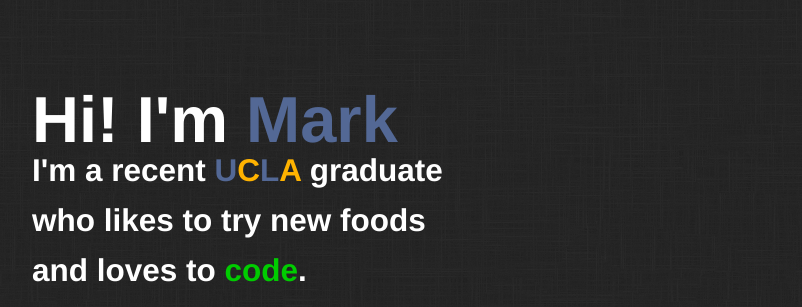
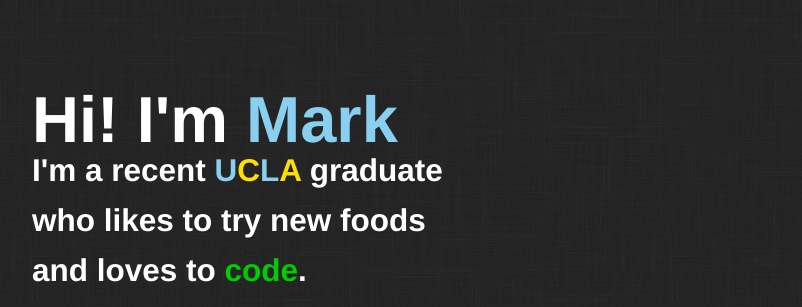
Before and after one commit to mvismonte/personal-website, a plain HTML site: page index.html in a window 1280 px wide. Shown: the top 307 px of the page, without its empty margins (223-1025 px from the left). Drawn offline with Linux system fonts and the light colour scheme.

Commit message:
Updated colors

```diff
--- a/css/mark.css
+++ b/css/mark.css
@@ -19,10 +19,10 @@
   font-size: 65px;
 }
 .ucla-blue {
-  color: #536895;
+  color: #89CFF0;
 }
 .ucla-gold {
-  color: #FFB300;
+  color: #FFDF00;
 }
 .matrix-green {
   color: #00CC00;
```
